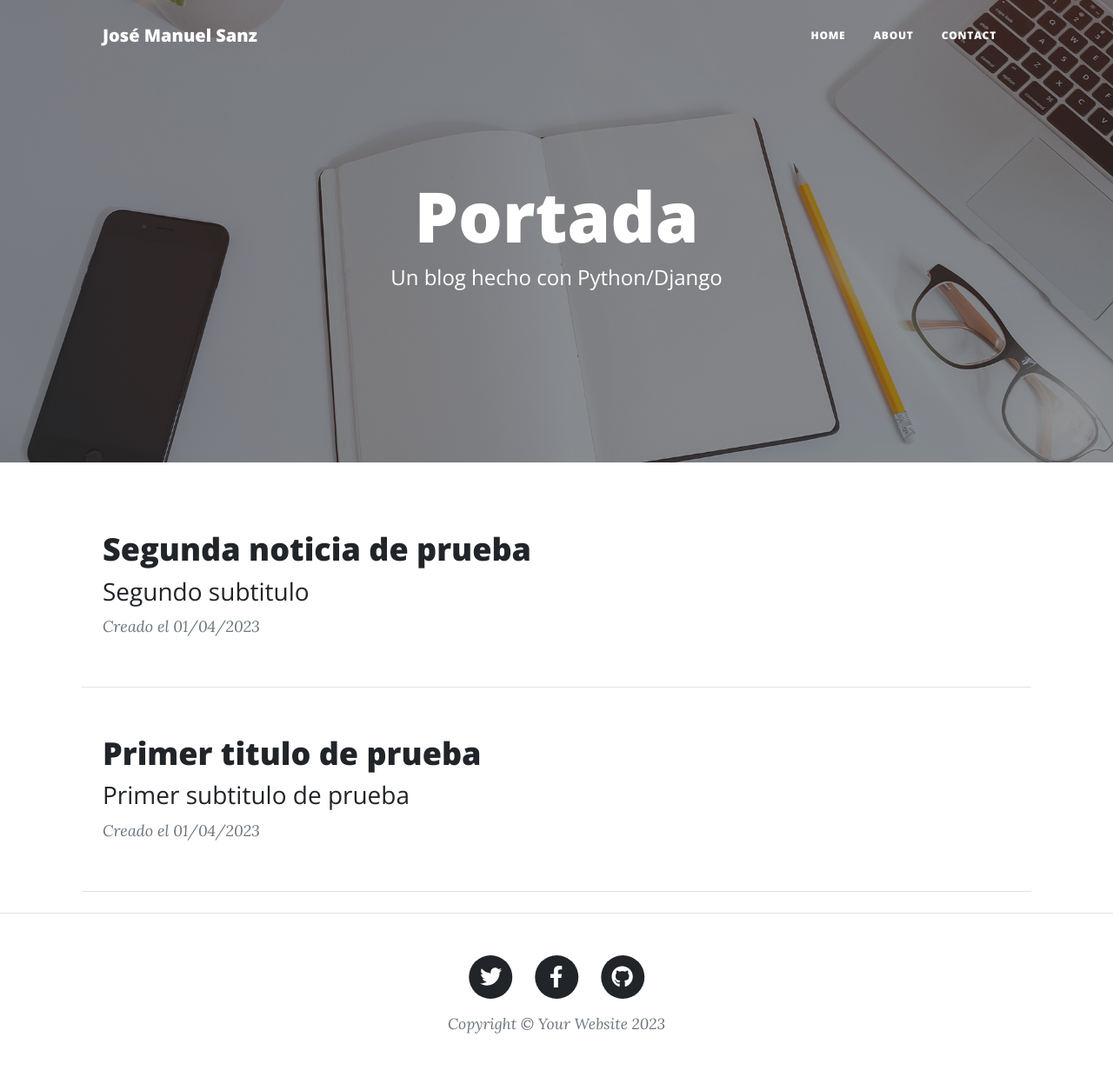
After one commit to jmsanzprieto/webpersonal, a Django app: template blog/templates/blog/home.html in a window 1280 px wide. The commit adds this page. Shown: the whole page at 87% size. Run offline with Django 4.2, Linux system fonts and the light colour scheme; the template is opened without the code that fills it: values that come from a table or form of the project are taken from there, others are empty; data comes from the database, SQL or seed files in the repository; both versions use the stored data as it was after the commit; some libraries are stand-ins or nearby versions.

Commit message:
Muestra las noticias en la página principal y se pueden ver el contenido de la noticia en una página aparte

```diff
--- a/blog/models.py
+++ b/blog/models.py
@@ -4,6 +4,7 @@ from django.db import models
 
 # Creamos la clase con la definición de los campos
 class Blog(models.Model):
+    id = models.AutoField(primary_key=True)
     titulo = models.CharField(max_length=250)
     subtitulo = models.CharField(max_length=250)
     contenido = models.TextField()
--- /dev/null
+++ b/blog/templates/blog/home.html
@@ -0,0 +1,35 @@
+<!-- INDICAMOS QUE VAMOS A EXTENDER LA PLANTILLA BASE -->
+{% extends 'core/base.html' %}
+
+<!-- IMAGEN DE LA CABECERA -->
+{% block background %}{% load static %}{% static 'core/assets/img/home-bg.jpg' %}{% endblock %}
+
+<!-- CONTENIDO DE LA CABECERA -->
+{% block cabecera %}
+<div class="site-heading">
+    <h1>Portada</h1>
+    <span class="subheading">Un blog hecho con Python/Django</span>
+</div>
+{% endblock %}
+
+<!-- INCLUIMOS EL CONTENIDO QUE VARIA DENTRO  DEL BLOCK CONTENT -->
+{% block content %}
+<!-- CARGAMOS LAS NOTICIAS -->
+   {% for noticias in noticias %}
+    <!-- Post preview-->
+    <div class="post-preview">
+        <a href="{% url 'noticia' noticia_id=noticias.id %}">
+            <h2 class="post-title">{{noticias.titulo}}</h2>
+            <h3 class="post-subtitle">{{noticias.subtitulo}}</h3>
+        </a>
+        <p class="post-meta">
+            Creado el
+            <a href="#!"></a>
+           {{noticias.fecha_creacion|date:"SHORT_DATE_FORMAT"}}
+        </p>
+    </div>
+    <!-- Divider-->
+    <hr class="my-4" />
+   {% endfor %}
+<!-- CARGAMOS LAS NOTICIAS -->
+{% endblock %}
--- a/core/templates/core/base.html
+++ b/core/templates/core/base.html
@@ -23,7 +23,7 @@
         <!-- Navigation-->
         <nav class="navbar navbar-expand-lg navbar-light" id="mainNav">
             <div class="container px-4 px-lg-5">
-                <a class="navbar-brand" href="index.html">José Manuel Sanz</a>
+                <a class="navbar-brand" href="{% url 'home' %}">José Manuel Sanz</a>
                 <button class="navbar-toggler" type="button" data-bs-toggle="collapse" data-bs-target="#navbarResponsive" aria-controls="navbarResponsive" aria-expanded="false" aria-label="Toggle navigation">
                     Menu
                     <i class="fas fa-bars"></i>
--- a/core/views.py
+++ b/core/views.py
@@ -5,9 +5,7 @@ from django.shortcuts import render, HttpResponse
 # Create your views here.
 
 
-# Vista página principal
-def home(request):
-    return render(request, "core/home.html")
+
 
 # Vista pagina about
 def about(request):
--- a/webpersonal/urls.py
+++ b/webpersonal/urls.py
@@ -15,16 +15,20 @@ Including another URLconf
 """
 from django.contrib import admin
 from django.urls import path
-from core import views
+from core import views as core_views
+from blog import views as blog_views
 
 # Para poder ver todas las opciones en desarrollo, debemos hacer algunas importaciones
 from django.conf import settings
 from django.conf.urls.static import static
 
 urlpatterns = [
-    path('',views.home, name="home"),
-    path('about',views.about, name="about"),
-    path('contacto',views.contacto, name="contacto"),
+    path('',blog_views.home, name="home"),
+    # Mostramos una noticia concreta
+    path('noticia/<int:noticia_id>/', blog_views.noticia, name='noticia'),
+    # Mostramos una noticia concreta
+    path('about',core_views.about, name="about"),
+    path('contacto',core_views.contacto, name="contacto"),
     path('admin/', admin.site.urls),
 ]
 
```
Also changed, not shown: blog/templates/blog/noticia.html (added, +37 -0 lines), blog/views.py (+18 -1 lines), core/templates/core/home.html (deleted, +0 -18 lines), blog/migrations/0002_alter_blog_options_blog_link_alter_blog_imagen.py (added), blog/migrations/0003_remove_blog_link.py (added), blog/migrations/0004_alter_blog_id.py (added), db.sqlite3.
